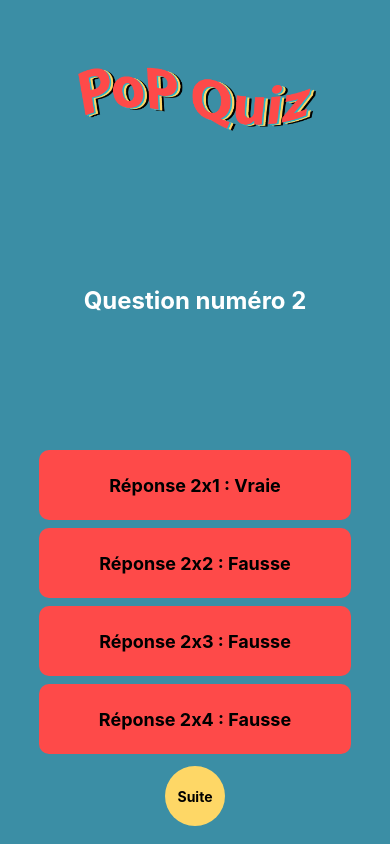
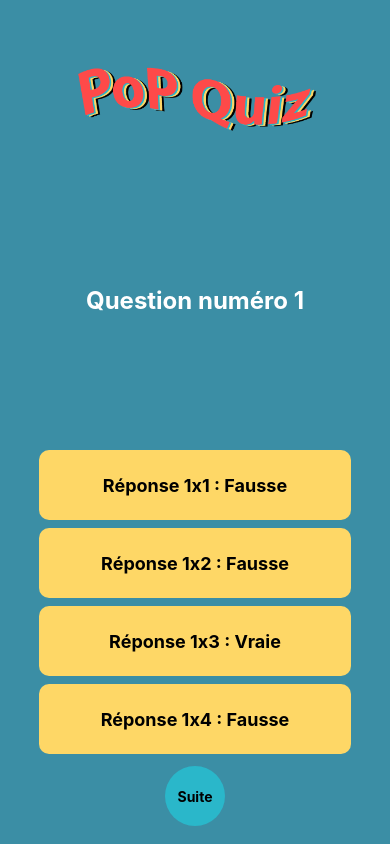
Before and after one commit to JulienIzz/pop-quizz, a React Native app: screen /Game in a window 390 px wide. Built offline with nearby package versions, Linux system fonts and the light colour scheme.

Commit message:
Changement couleur bouton selon réponse

```diff
--- /dev/null
+++ b/src/Constants.jsx
@@ -0,0 +1,6 @@
+export const STARTING_BUTTON_COLOR = [
+  "tertiary",
+  "tertiary",
+  "tertiary",
+  "tertiary",
+];
--- a/src/Questions.jsx
+++ b/src/Questions.jsx
@@ -2,110 +2,96 @@
   {
     id: 1,
     text: "Question numéro 1",
+    answerNumber: 3,
     answers: [
       {
         text: "Réponse 1x1 : Fausse",
-        good: false,
       },
       {
         text: "Réponse 1x2 : Fausse",
-        good: false,
       },
       {
         text: "Réponse 1x3 : Vraie",
-        good: true,
       },
       {
         text: "Réponse 1x4 : Fausse",
-        good: false,
       },
     ],
   },
   {
     id: 2,
     text: "Question numéro 2",
+    answerNumber: 1,
     answers: [
       {
         text: "Réponse 2x1 : Vraie",
-        good: true,
       },
       {
         text: "Réponse 2x2 : Fausse",
-        good: false,
       },
       {
         text: "Réponse 2x3 : Fausse",
-        good: false,
       },
       {
         text: "Réponse 2x4 : Fausse",
-        good: false,
       },
     ],
   },
   {
     id: 3,
     text: "Question numéro 3",
+    answerNumber: 4,
     answers: [
       {
         text: "Réponse 3x1 : Fausse",
-        good: true,
       },
       {
         text: "Réponse 3x2 : Fausse",
-        good: false,
       },
       {
         text: "Réponse 3x3 : Fausse",
-        good: false,
       },
       {
         text: "Réponse 3x4 : Vraie",
-        good: true,
       },
     ],
   },
   {
     id: 4,
     text: "Question numéro 4",
+    answerNumber: 3,
     answers: [
       {
         text: "Réponse 4x1 : Fausse",
-        good: true,
       },
       {
         text: "Réponse 4x2 : Fausse",
-        good: false,
       },
       {
         text: "Réponse 4x3 : Vraie",
-        good: true,
       },
       {
         text: "Réponse 4x4 : Fausse",
-        good: false,
       },
     ],
   },
   {
     id: 5,
     text: "Question numéro 5",
+    answerNumber: 4,
     answers: [
       {
         text: "Réponse 5x1 : Fausse",
-        good: true,
       },
       {
         text: "Réponse 5x2 : Fausse",
-        good: false,
       },
       {
         text: "Réponse 5x3 : Fausse",
-        good: false,
+        answerNumber: 3,
       },
       {
         text: "Réponse 5x4 : Vraie",
-        good: true,
       },
     ],
   },
--- a/src/others/Colors.jsx
+++ b/src/others/Colors.jsx
@@ -5,6 +5,8 @@
   tertiary: "#FED766",
   grey: "#E6E6EA",
   neutral: "#F4F4F8",
+  win: "#0AC204",
+  lose: "#D32500",
   background: "#3B8EA5",
 };
 
@@ -15,6 +17,8 @@
   tertiary: "#304D6D",
   grey: "#E6E6EA",
   neutral: "#82A0BC",
+  win: "#0AC204",
+  lose: "#D32500",
   background: "#545E75",
 };
 
@@ -25,5 +29,7 @@
   tertiary: "#FBFEFB",
   grey: "#E6E6EA",
   neutral: "#FBFEF9",
+  win: "#0AC204",
+  lose: "#D32500",
   background: "#D0B8AC",
 };
--- /dev/null
+++ b/src/others/TestAnswerButton.jsx
@@ -0,0 +1,33 @@
+import { GameQuestions } from "../Questions";
+
+const changeButtonColor = (
+  buttonColors,
+  setButtonColors,
+  buttonNumber,
+  colorToSet
+) => {
+  buttonColors[buttonNumber - 1] = colorToSet;
+  setButtonColors(buttonColors);
+};
+
+export const TestAnswerButton = (
+  questionNumber,
+  buttonNumber,
+  setButtonColors
+) => {
+  var actualButtonColors = ["grey", "grey", "grey", "grey"];
+  changeButtonColor(
+    actualButtonColors,
+    setButtonColors,
+    GameQuestions[questionNumber].answerNumber,
+    "win"
+  );
+  if (GameQuestions[questionNumber].answerNumber !== buttonNumber) {
+    changeButtonColor(
+      actualButtonColors,
+      setButtonColors,
+      buttonNumber,
+      "lose"
+    );
+  }
+};
--- a/src/pages/GamePage.jsx
+++ b/src/pages/GamePage.jsx
@@ -6,11 +6,16 @@
 import { HeaderApp } from "../components/HeaderApp";
 import { LargeButton } from "../components/LargeButton";
 import { GameQuestions } from "../Questions";
-
-var questionNumber = 1;
+import { TestAnswerButton } from "../others/TestAnswerButton";
+import { STARTING_BUTTON_COLOR } from "../Constants";
 
 export const GamePage = () => {
   const { theme, setTheme } = useContext(ThemeContext);
+
+  const [buttonColors, setButtonColors] = useState(STARTING_BUTTON_COLOR);
+
+  const [questionNumber, setQuestionNumber] = useState(0);
+
   return (
     <View
       style={{
@@ -47,25 +52,37 @@
       >
         <LargeButton
           theme={theme}
-          colorType="primary"
+          colorType={buttonColors[0]}
+          pressFunction={() =>
+            TestAnswerButton(questionNumber, 1, setButtonColors)
+          }
           text={GameQuestions[questionNumber].answers[0].text}
         />
         <LargeButton
           theme={theme}
-          colorType="primary"
+          colorType={buttonColors[1]}
+          pressFunction={() =>
+            TestAnswerButton(questionNumber, 2, setButtonColors)
+          }
           text={GameQuestions[questionNumber].answers[1].text}
         />
         <LargeButton
           theme={theme}
-          colorType="primary"
+          colorType={buttonColors[2]}
+          pressFunction={() =>
+            TestAnswerButton(questionNumber, 3, setButtonColors)
+          }
           text={GameQuestions[questionNumber].answers[2].text}
         />
         <LargeButton
           theme={theme}
-          colorType="primary"
+          colorType={buttonColors[3]}
+          pressFunction={() =>
+            TestAnswerButton(questionNumber, 4, setButtonColors)
+          }
           text={GameQuestions[questionNumber].answers[3].text}
         />
-        <SmallRoundButton theme={theme} colorType="tertiary" text="Suite" />
+        <SmallRoundButton theme={theme} colorType="secondary" text="Suite" />
       </View>
     </View>
   );
```
